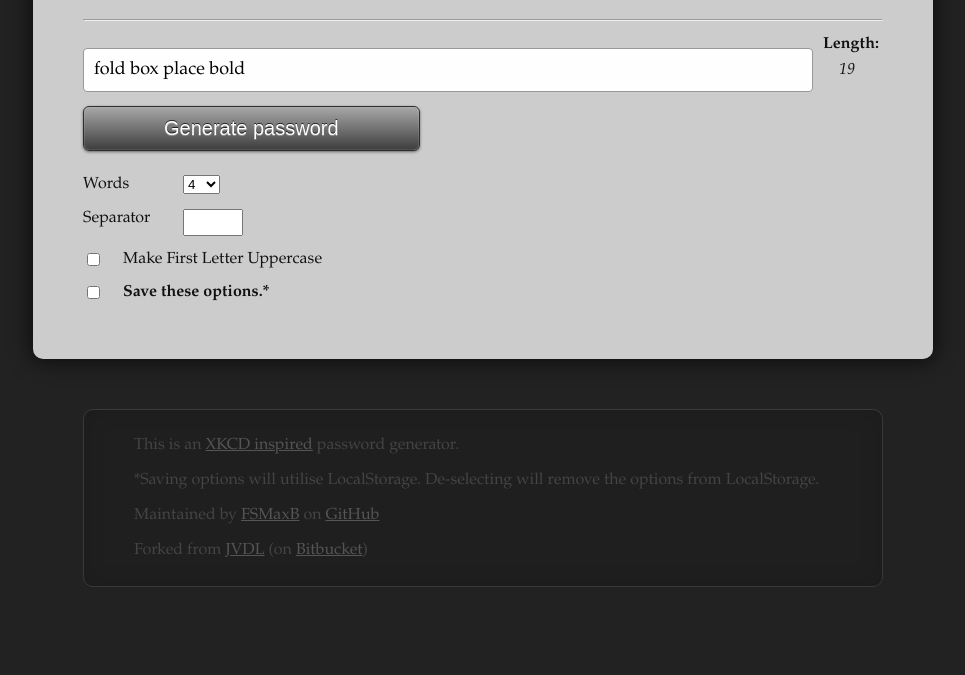
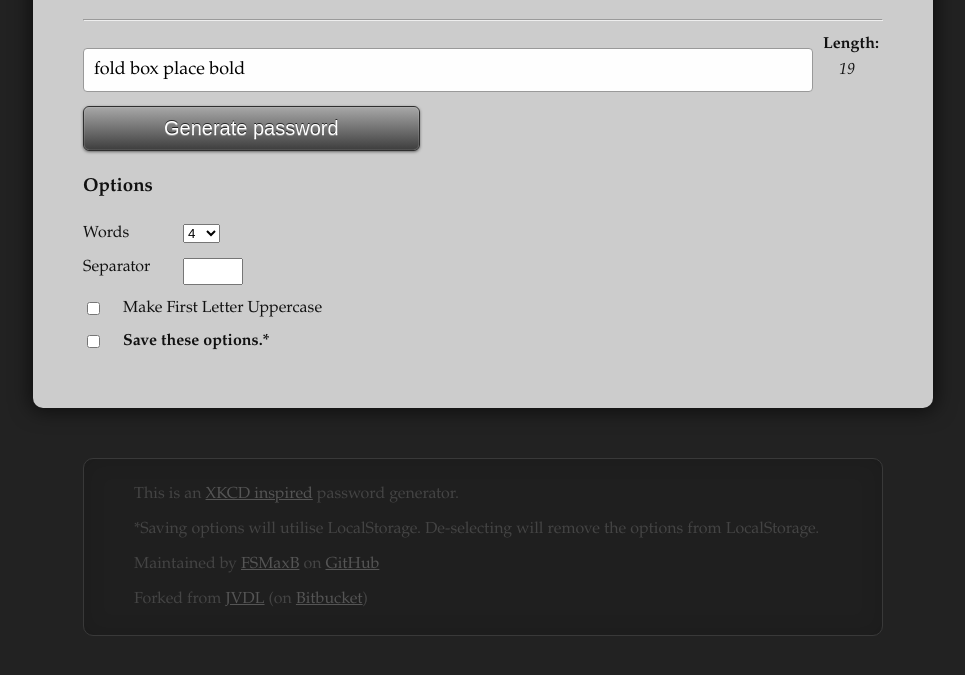
Before and after one commit to FSMaxB/correcthorsebatterystaple, a website: page index.html in a window 1280 px wide. Shown: the part 153-828 px from the top of the page, without its empty margins (157-1122 px from the left). Before the commit the page ends 800 px from the top, so only its background shows below. Drawn offline with Linux system fonts and the light colour scheme.

Commit message:
Options headline

```diff
--- a/index.html
+++ b/index.html
@@ -39,6 +39,7 @@
 
 			<div class="fieldset">
 				<legend>Options</legend>
+				<h3>Options</h3>
 				<div class="field">
 					<label for="min-words">Words</label>
 					<select id="min-words" data-option="minWords">
```
